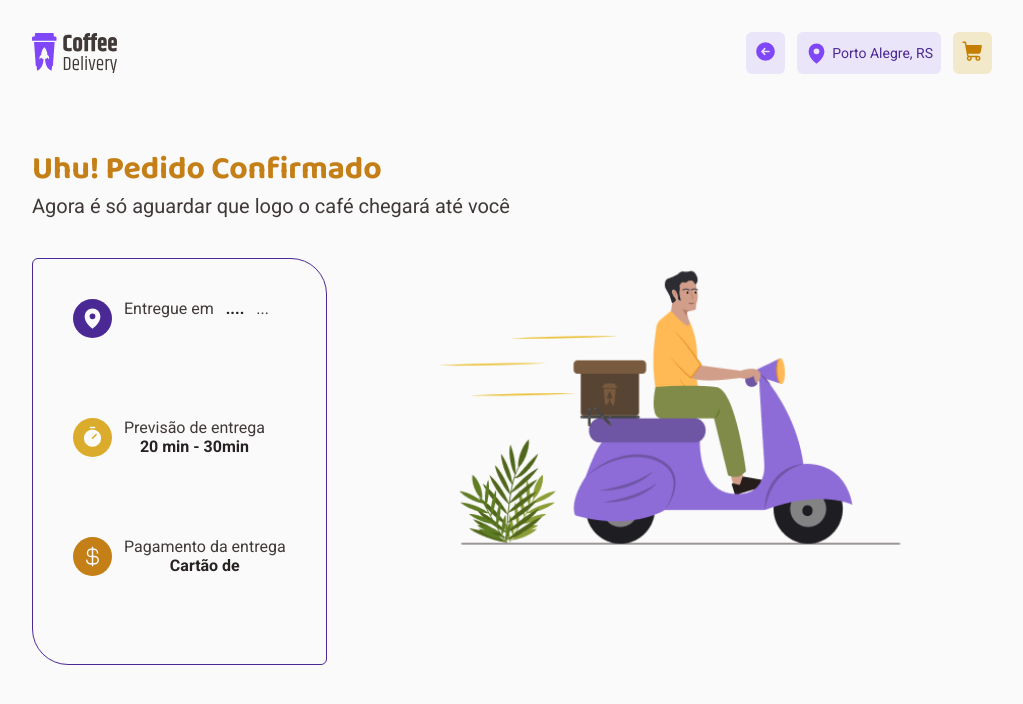
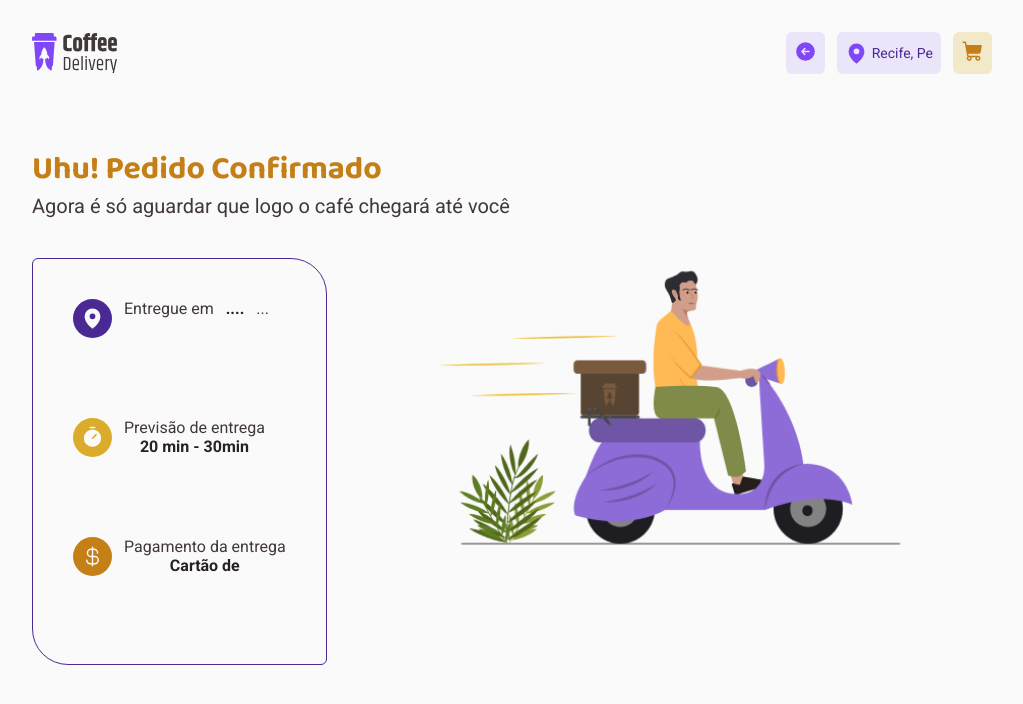
Before and after one commit to Prattiz/Coffee-Delivery, a React (Vite) app: page /sucess in a window 1280 px wide. Shown: the top 704 px of the page, without its empty margins (128-1151 px from the left). Built offline with nearby package versions, Linux system fonts and the light colour scheme.

Commit message:
FIXING HEADER CSS, ADD LOCATION HEADER, HEADER FINISHED

```diff
--- a/src/components/Header/Header.tsx
+++ b/src/components/Header/Header.tsx
@@ -1,4 +1,4 @@
-import { Container } from "./header.styles";
+import { Container, ButtonOutOfHome, ButtonRelative } from "./header.styles";
 import icon from "../../assets/icon.svg";
 import { MapPin, ShoppingCart, ArrowCircleLeft } from "@phosphor-icons/react";
 import { useNavigate } from "react-router-dom";
@@ -15,8 +15,7 @@ interface OnHome{
 export function Header({isOutOfHome = false }: OnHome){
 
     const navigate = useNavigate();
-
-    const { totalCart } = useContext(CustomerContext);
+    const { totalCart, location } = useContext(CustomerContext);
 
 
      function NavigateCart(){
@@ -35,31 +34,38 @@ export function Header({isOutOfHome = false }: OnHome){
 
                 {
                 isOutOfHome &&
-                    <button className="bg-purple"
+                    <ButtonOutOfHome
                         onClick={NavigateHome}>
-                        <ArrowCircleLeft color="#8047F8" weight="fill"/>
-                    </button>
+                        <ArrowCircleLeft weight="fill"/>
+                    </ButtonOutOfHome>
                 }
 
 
-                <span>
-                    <MapPin  color="#8047F8" weight="fill"/>
-                    Porto Alegre, RS
-                </span>
-
+                {
+                location?
+                    <span>
+                        <MapPin weight="fill"/>
+                        {location?.City}, {location?.Uf}
+                    </span>
+                    :
+                    <span>
+                        <MapPin weight="fill"/>
+                        Recife, Pe
+                    </span>
+                }
 
 
                 {
                 totalCart?
-                    <button onClick={NavigateCart}>
+                    <ButtonRelative onClick={NavigateCart}>
                         <strong>{totalCart}</strong>
-                        <ShoppingCart  color="#C47F00" weight="fill"/>
-                    </button>
+                        <ShoppingCart weight="fill"/>
+                    </ButtonRelative>
                    :
-                    <button disabled>
+                    <ButtonRelative disabled>
                         <strong className="sr-only"></strong>
-                        <ShoppingCart color="#C47F00" weight="fill"/>
-                    </button>
+                        <ShoppingCart weight="fill"/>
+                    </ButtonRelative>
                 }
 
             </div>
--- a/src/components/Header/header.styles.ts
+++ b/src/components/Header/header.styles.ts
@@ -24,6 +24,10 @@ export const Container = styled.header`
         align-items: center;
         border-radius: 6px;
         padding: 8px;
+
+        svg{
+            color: ${props => props.theme["purple_300"]};
+        }
     }
 
     strong{
@@ -42,18 +46,8 @@ export const Container = styled.header`
     }
 
     button{
-        position: relative;
         padding: 8px;
         border-radius: 6px;
-        background: ${props => props.theme["yellow_100"]};
-
-        &:disabled{
-            cursor: not-allowed;
-        }
-    }
-
-    .bg-purple{
-        background-color: ${props => props.theme["purple_100"]};
     }
 
 
@@ -68,5 +62,17 @@ export const Container = styled.header`
             margin-top: 12px;
         }
     }
+`
 
+export const ButtonOutOfHome = styled.button`
+
+    background-color: ${props => props.theme["purple_100"]};
+    color: ${props => props.theme["purple_300"]};
 `
+
+export const ButtonRelative = styled.button`
+
+    position: relative;
+    background: ${props => props.theme["yellow_100"]};
+    color: ${props => props.theme["yellow_800"]};
+`
--- a/src/pages/Cart/components/Order/index.tsx
+++ b/src/pages/Cart/components/Order/index.tsx
@@ -12,7 +12,7 @@ import { useForm, SubmitHandler } from "react-hook-form"
 
 export function Order(){
 
-    const { handleSubmitLocation} = useContext(CustomerContext);
+    const { handleSubmitLocation } = useContext(CustomerContext);
     const { register, handleSubmit } = useForm<FormData>();
 
     const onSubmit: SubmitHandler<FormData> = (data) => {
@@ -30,7 +30,7 @@ export function Order(){
 
                     <CooffeCard>
                         <header>
-                            <MapPinLine  color="#C47F17" />
+                            <MapPinLine color="#C47F17" />
 
                             <div>
                                 <span>Endereço da Entrega</span>
--- a/src/styles/global.ts
+++ b/src/styles/global.ts
@@ -35,6 +35,10 @@ button {
     cursor: pointer;
     border: none;
     color: ${props => props.theme["white"]};
+
+    &:disabled{
+        cursor: not-allowed;
+    }
 }
 
 .sr-only{
```
